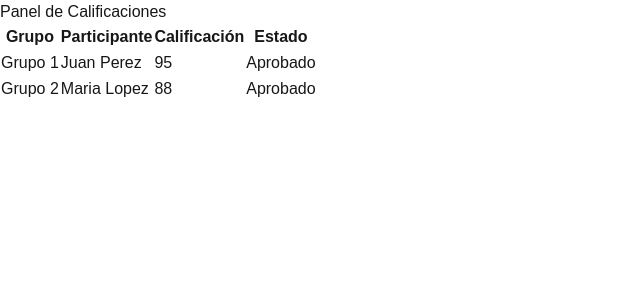
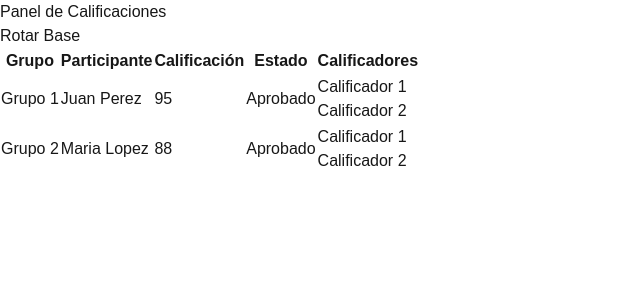
Before and after one commit to gruponovaeafit/Assessment-GradingMatrix, a Next.js app: page /dashboard in a window 1280 px wide. Shown: the top 300 px of the page, without its empty margins (0-640 px from the left). Built offline with nearby package versions, Linux system fonts and the light colour scheme.

Commit message:
Dashboard modified

```diff
--- a/src/app/dashboard/page.tsx
+++ b/src/app/dashboard/page.tsx
@@ -4,11 +4,13 @@ export default function Home() {
   return (
     <div className="flex flex-col items-center justify-center items-center min-h-screen py-2">
       <h1 className="text-4xl font-bold mb-8">Panel de Calificaciones</h1>
+      <button className=" rounded-md bg-gray-300 bg-opacity-20 mb-8 text-xl p-5 font-bold"> Rotar Base </button>
 
-      <div className="flex flex-col gap-4 w-full w-[600px] rounded-md p-4 bg-gray-50 bg-opacity-10">
+
+      <div className="flex flex-col gap-4  max-w-[800px] rounded-md p-4 bg-gray-50 bg-opacity-10">
         <table className="min-w-full divide-y divide-gray-200 bg-opacity-50 rounded-md">
-          <thead className="bg-gray-50 bg-opacity-20">
-            <tr>
+          <thead className="bg-gray-50 bg-opacity-20 w-full">
+            <tr className="min-w-full">
               <th scope="col" className="px-6 py-3 text-left text-xs font-bold text-white  uppercase tracking-wider">
                 Grupo
               </th>
@@ -21,6 +23,9 @@ export default function Home() {
               <th scope="col" className="px-6 py-3 text-left text-xs font-bold text-white uppercase tracking-wider">
                 Estado
               </th>
+              <th scope="col" className="px-6 py-3 text-left text-xs font-bold text-white uppercase tracking-wider">
+                Calificadores
+              </th>
             </tr>
           </thead>
           <tbody className="bg-white divide-y divide-gray-200 rounded-md">
@@ -30,12 +35,21 @@ export default function Home() {
               <td className="px-6 py-4 whitespace-nowrap text-sm text-gray-500">Juan Perez</td>
               <td className="px-6 py-4 whitespace-nowrap text-sm text-gray-500">95</td>
               <td className="px-6 py-4 whitespace-nowrap text-sm text-gray-500">Aprobado</td>
+              <td className="px-6 py-4 whitespace-nowrap text-sm text-gray-500">
+                <p>Calificador 1</p>
+                <p>Calificador 2</p>
+              </td>
+
             </tr>
             <tr>
               <td className="px-6 py-4 whitespace-nowrap text-sm font-medium text-gray-900">Grupo 2</td>
               <td className="px-6 py-4 whitespace-nowrap text-sm text-gray-500">Maria Lopez</td>
               <td className="px-6 py-4 whitespace-nowrap text-sm text-gray-500">88</td>
               <td className="px-6 py-4 whitespace-nowrap text-sm text-gray-500">Aprobado</td>
+              <td className="px-6 py-4 whitespace-nowrap text-sm text-gray-500">
+                <p>Calificador 1</p>
+                <p>Calificador 2</p>
+              </td>
             </tr>
 
           </tbody>
--- a/src/app/groupGeneration/page.tsx
+++ b/src/app/groupGeneration/page.tsx
@@ -60,6 +60,9 @@ const GroupGeneration: React.FC = () => {
                                 <li key={memberIndex} className='text-white'>{member}</li>
                             ))}
                         </ul>
+                        <button className='mt-4 bg-blue-500 text-white py-2 px-4 rounded-lg'>
+                            Asignar Calificadores
+                        </button>
                     </div>
                 ))}
 
--- a/src/app/sbetancur/page.tsx
+++ b/src/app/sbetancur/page.tsx
@@ -12,7 +12,7 @@ export default function Home() {
       <div className="flex flex-col gap-4 w-full max-w-xs">
 
         <button className="flex items-center justify-center w-full h-24 bg-gray-50 rounded-md text-2xl font-bold text-black"
-        onClick={() => {router.push('/rave');}}>
+        onClick={() => {router.push('/dashboard');}}>
           Tablero de Calificacion
         </button>
 
--- a/src/pages/api/groupG.ts
+++ b/src/pages/api/groupG.ts
@@ -1,8 +1,8 @@
 import type { NextApiRequest, NextApiResponse } from "next";
 const mockDatabase = {
     users: [
-        "Alice", "Bob", "Charlie", "David", "Eve", "Frank", "Grace", "Hank", "Ivy", "Jack",
-        "Kathy", "Leo", "Mona", "Nate", "Olivia", "Paul", "Quincy", "Rachel", "Steve", "Tracy"
+        "Alice Blandon Redondo", "Bob", "Charlie", "David", "Eve", "Frank", "Grace", "Hank", "Ivy", "Jack",
+        "Kathy", "Leo", "Mona", "Nate", "Olivia", "Paul", "Quincy", "Rachel Gutierrez Martinez", "Steve", "Tracy"
     ]
 };
 
```
